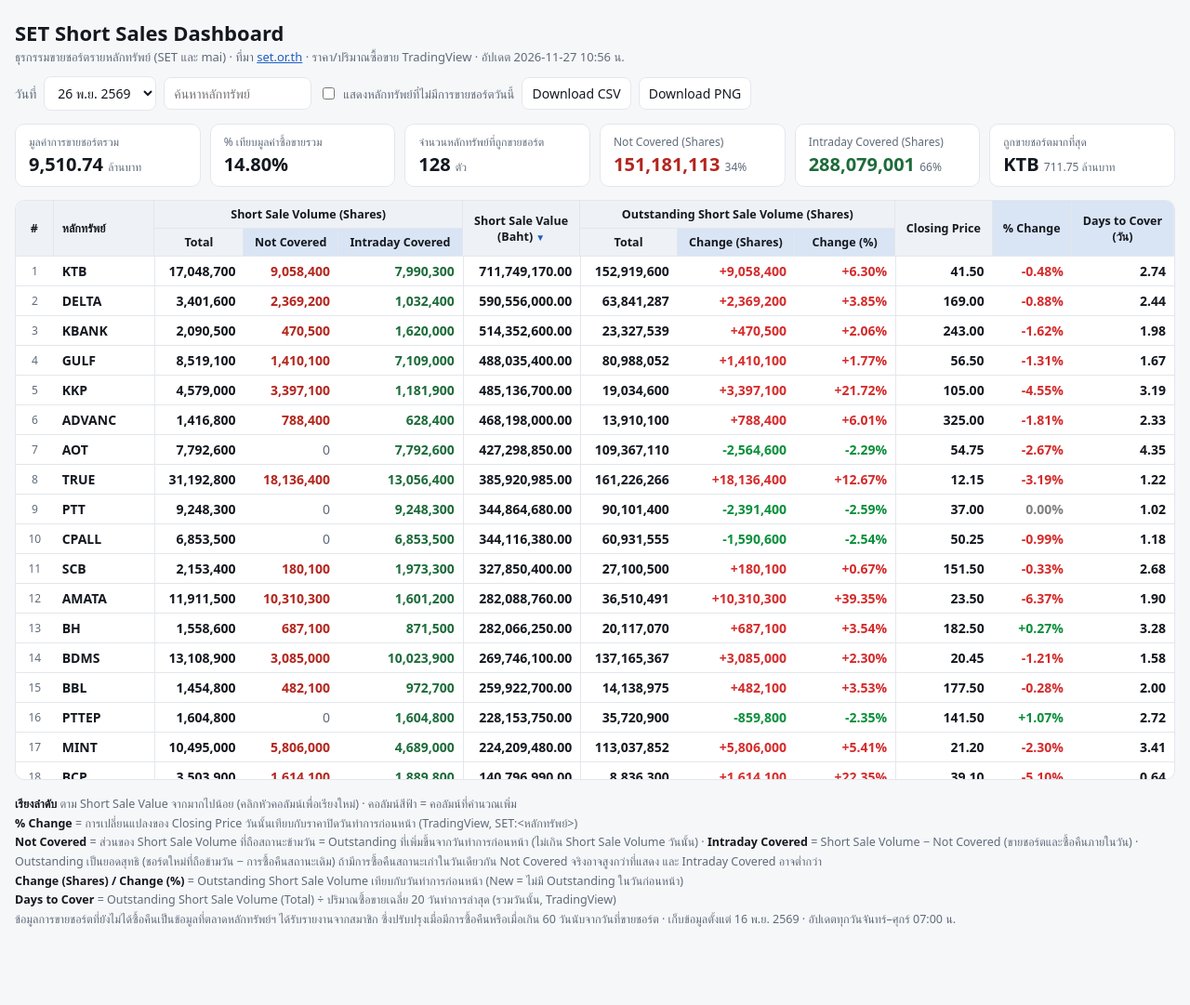
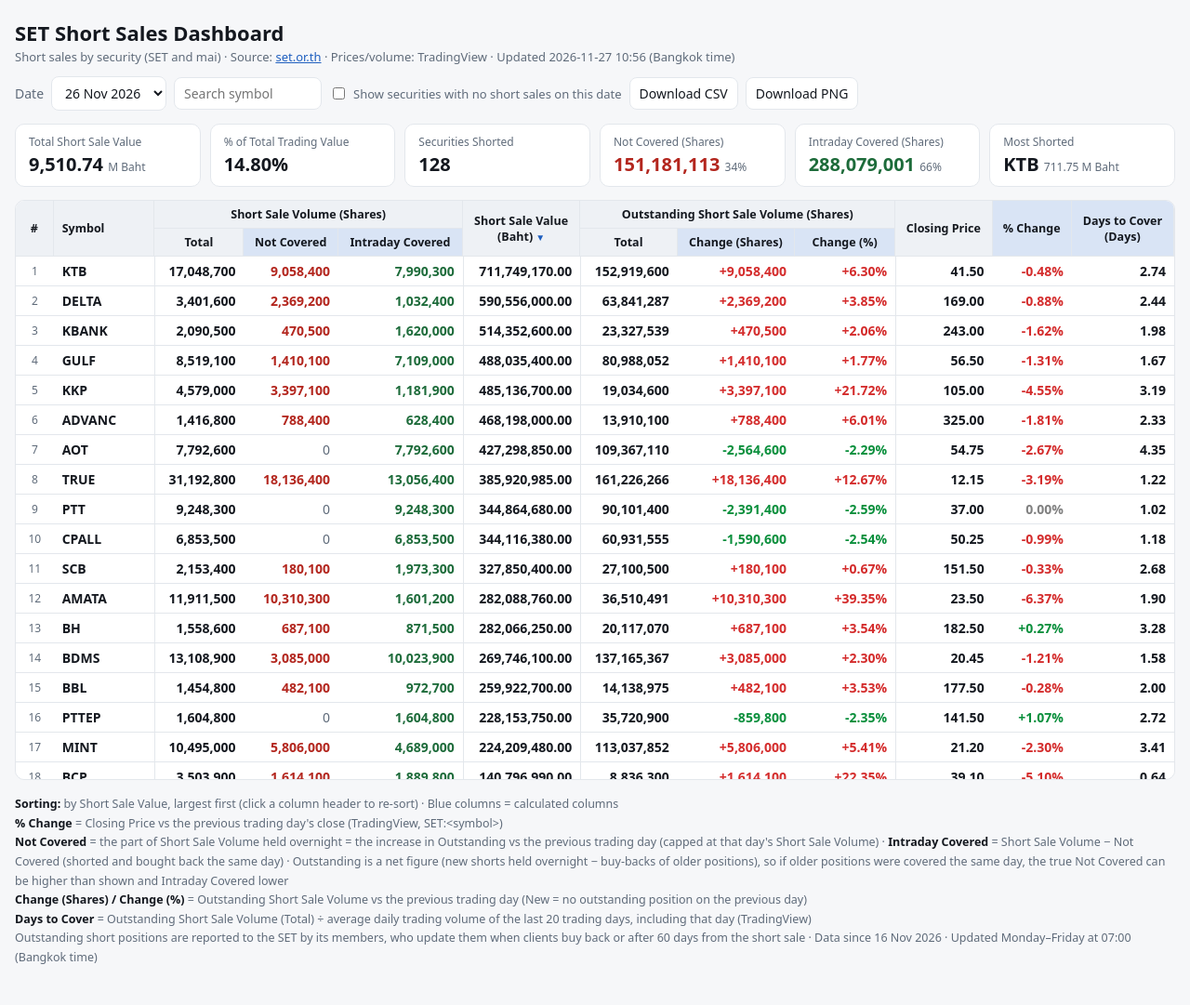
Before and after one commit to PridiL/set-short-sales, a plain HTML site: page index.html in a window 1280 px wide. Shown: the whole page at 93% size. Before the commit the page ends 1039 px from the top, so only its background shows below. Drawn offline with nearby package versions, Linux system fonts and the light colour scheme; a web font is replaced by a local one.

Commit message:
page fully in English (labels, cards, notes, dates)
Co-Authored-By: Claude Opus 5.5 <noreply@anthropic.com>

```diff
--- a/index.html
+++ b/index.html
@@ -1,5 +1,5 @@
 <!doctype html>
-<html lang="th">
+<html lang="en">
 <head>
 <meta charset="utf-8">
 <meta name="viewport" content="width=device-width, initial-scale=1">
@@ -81,13 +81,13 @@ td.intra{color:var(--intra);font-weight:700}
   <div class="top">
     <div>
       <h1>SET Short Sales Dashboard</h1>
-      <div class="sub">ธุรกรรมขายชอร์ตรายหลักทรัพย์ (SET และ mai) · ที่มา <a href="https://www.set.or.th/th/market/statistics/short-sales/total-short-sales" target="_blank" rel="noopener">set.or.th</a> · ราคา/ปริมาณซื้อขาย TradingView · <span id="gen"></span></div>
+      <div class="sub">Short sales by security (SET and mai) · Source: <a href="https://www.set.or.th/th/market/statistics/short-sales/total-short-sales" target="_blank" rel="noopener">set.or.th</a> · Prices/volume: TradingView · <span id="gen"></span></div>
     </div>
     <div class="controls">
-      <label for="date" class="dim">วันที่</label>
+      <label for="date" class="dim">Date</label>
       <select id="date"></select>
-      <input id="q" type="search" placeholder="ค้นหาหลักทรัพย์" size="12">
-      <label class="chk"><input type="checkbox" id="all"> แสดงหลักทรัพย์ที่ไม่มีการขายชอร์ตวันนี้</label>
+      <input id="q" type="search" placeholder="Search symbol" size="12">
+      <label class="chk"><input type="checkbox" id="all"> Show securities with no short sales on this date</label>
       <button id="csv">Download CSV</button>
       <button id="png">Download PNG</button>
     </div>
@@ -99,13 +99,13 @@ td.intra{color:var(--intra);font-weight:700}
       <thead>
         <tr id="h1">
           <th rowspan="2">#</th>
-          <th rowspan="2" class="sym sortable" data-k="s">หลักทรัพย์</th>
+          <th rowspan="2" class="sym sortable" data-k="s">Symbol</th>
           <th colspan="3">Short Sale Volume (Shares)</th>
           <th rowspan="2" class="sortable" data-k="val">Short Sale Value<br>(Baht)</th>
           <th colspan="3">Outstanding Short Sale Volume (Shares)</th>
           <th rowspan="2" class="sortable" data-k="close">Closing Price</th>
           <th rowspan="2" class="new sortable" data-k="chg">% Change</th>
-          <th rowspan="2" class="new sortable" data-k="dtc">Days to Cover<br>(วัน)</th>
+          <th rowspan="2" class="new sortable" data-k="dtc">Days to Cover<br>(Days)</th>
         </tr>
         <tr>
           <th class="sortable" data-k="tv">Total</th><th class="new sortable" data-k="add">Not Covered</th><th class="new sortable" data-k="intra">Intraday Covered</th>
@@ -116,21 +116,21 @@ td.intra{color:var(--intra);font-weight:700}
     </table>
   </div>
   <div class="notes">
-    <div><b>เรียงลำดับ</b> ตาม Short Sale Value จากมากไปน้อย (คลิกหัวคอลัมน์เพื่อเรียงใหม่) · คอลัมน์สีฟ้า = คอลัมน์ที่คำนวณเพิ่ม</div>
-    <div><b>% Change</b> = การเปลี่ยนแปลงของ Closing Price วันนั้นเทียบกับราคาปิดวันทำการก่อนหน้า (TradingView, SET:&lt;หลักทรัพย์&gt;)</div>
-    <div><b>Not Covered</b> = ส่วนของ Short Sale Volume ที่ถือสถานะข้ามวัน = Outstanding ที่เพิ่มขึ้นจากวันทำการก่อนหน้า (ไม่เกิน Short Sale Volume วันนั้น) ·
-      <b>Intraday Covered</b> = Short Sale Volume − Not Covered (ขายชอร์ตและซื้อคืนภายในวัน) ·
-      Outstanding เป็นยอดสุทธิ (ชอร์ตใหม่ที่ถือข้ามวัน − การซื้อคืนสถานะเดิม) ถ้ามีการซื้อคืนสถานะเก่าในวันเดียวกัน Not Covered จริงอาจสูงกว่าที่แสดง และ Intraday Covered อาจต่ำกว่า</div>
-    <div><b>Change (Shares) / Change (%)</b> = Outstanding Short Sale Volume เทียบกับวันทำการก่อนหน้า (New = ไม่มี Outstanding ในวันก่อนหน้า)</div>
-    <div><b>Days to Cover</b> = Outstanding Short Sale Volume (Total) ÷ ปริมาณซื้อขายเฉลี่ย 20 วันทำการล่าสุด (รวมวันนั้น, TradingView)</div>
-    <div>ข้อมูลการขายชอร์ตที่ยังไม่ได้ซื้อคืนเป็นข้อมูลที่ตลาดหลักทรัพย์ฯ ได้รับรายงานจากสมาชิก ซึ่งปรับปรุงเมื่อมีการซื้อคืนหรือเมื่อเกิน 60 วันนับจากวันที่ขายชอร์ต · เก็บข้อมูลตั้งแต่ 16 พ.ย. 2569 · อัปเดตทุกวันจันทร์–ศุกร์ 07:00 น.</div>
+    <div><b>Sorting:</b> by Short Sale Value, largest first (click a column header to re-sort) · Blue columns = calculated columns</div>
+    <div><b>% Change</b> = Closing Price vs the previous trading day's close (TradingView, SET:&lt;symbol&gt;)</div>
+    <div><b>Not Covered</b> = the part of Short Sale Volume held overnight = the increase in Outstanding vs the previous trading day (capped at that day's Short Sale Volume) ·
+      <b>Intraday Covered</b> = Short Sale Volume − Not Covered (shorted and bought back the same day) ·
+      Outstanding is a net figure (new shorts held overnight − buy-backs of older positions), so if older positions were covered the same day, the true Not Covered can be higher than shown and Intraday Covered lower</div>
+    <div><b>Change (Shares) / Change (%)</b> = Outstanding Short Sale Volume vs the previous trading day (New = no outstanding position on the previous day)</div>
+    <div><b>Days to Cover</b> = Outstanding Short Sale Volume (Total) ÷ average daily trading volume of the last 20 trading days, including that day (TradingView)</div>
+    <div>Outstanding short positions are reported to the SET by its members, who update them when clients buy back or after 60 days from the short sale · Data since 16 Nov 2026 · Updated Monday–Friday at 07:00 (Bangkok time)</div>
   </div>
 </div>
 <script src="https://cdnjs.cloudflare.com/ajax/libs/html2canvas/1.4.1/html2canvas.min.js"></script>
 <script>
 const $ = s => document.querySelector(s);
-const TH_MON = ["ม.ค.","ก.พ.","มี.ค.","เม.ย.","พ.ค.","มิ.ย.","ก.ค.","ส.ค.","ก.ย.","ต.ค.","พ.ย.","ธ.ค."];
-const thDate = iso => { const [y,m,d] = iso.split("-").map(Number); return `${d} ${TH_MON[m-1]} ${y+543}`; };
+const MON = ["Jan","Feb","Mar","Apr","May","Jun","Jul","Aug","Sep","Oct","Nov","Dec"];
+const thDate = iso => { const [y,m,d] = iso.split("-").map(Number); return `${d} ${MON[m-1]} ${y}`; };
 const nf0 = new Intl.NumberFormat("en-US",{maximumFractionDigits:0});
 const nf2 = new Intl.NumberFormat("en-US",{minimumFractionDigits:2,maximumFractionDigits:2});
 const n0 = v => v == null ? "-" : nf0.format(v);
@@ -182,7 +182,7 @@ function render(){
     <td class="grp b">${n2(r.close)}</td>
     <td class="${chgCls(r.chg)}">${r.chg == null ? "-" : sgn(r.chg, nf2.format) + "%"}</td>
     <td class="b">${r.dtc == null ? "-" : n2(r.dtc)}</td></tr>`).join("") ||
-    `<tr><td colspan="13" style="text-align:center;padding:24px" class="dim">ไม่พบข้อมูล</td></tr>`;
+    `<tr><td colspan="13" style="text-align:center;padding:24px" class="dim">No data</td></tr>`;
   document.querySelectorAll("th.sortable").forEach(th => {
     th.querySelector(".arr")?.remove();
     if(th.dataset.k === sortK) th.insertAdjacentHTML("beforeend", `<span class="arr">${sortDir < 0 ? "▼" : "▲"}</span>`);
@@ -196,16 +196,16 @@ function renderCards(){
   const totV = add + intra;
   const top = sh[0];
   $("#cards").innerHTML = [
-    ["มูลค่าการขายชอร์ตรวม", `${n2(s.value/1e6)} <small>ล้านบาท</small>`],
-    ["% เทียบมูลค่าซื้อขายรวม", pct(s.percentValue)],
-    ["จำนวนหลักทรัพย์ที่ถูกขายชอร์ต", `${sh.length} <small>ตัว</small>`],
+    ["Total Short Sale Value", `${n2(s.value/1e6)} <small>M Baht</small>`],
+    ["% of Total Trading Value", pct(s.percentValue)],
+    ["Securities Shorted", `${sh.length}`],
     ["Not Covered (Shares)", hasPrev ? `<span style="color:var(--carry)">${n0(add)}</span> <small>${totV ? (add/totV*100).toFixed(0) : 0}%</small>` : "-"],
     ["Intraday Covered (Shares)", hasPrev ? `<span style="color:var(--intra)">${n0(intra)}</span> <small>${totV ? (intra/totV*100).toFixed(0) : 0}%</small>` : "-"],
-    ["ถูกขายชอร์ตมากที่สุด", top ? `${top.s} <small>${n2(top.val/1e6)} ล้านบาท</small>` : "-"],
+    ["Most Shorted", top ? `${top.s} <small>${n2(top.val/1e6)} M Baht</small>` : "-"],
   ].map(([k,v]) => `<div class="card"><div class="k">${k}</div><div class="v">${v}</div></div>`).join("");
   const w = DAY.priced && DAY.priced[0] < DAY.priced[1];
   $("#warn").style.display = w ? "block" : "none";
-  if(w) $("#warn").textContent = `ยังไม่มีราคาจาก TradingView สำหรับ ${DAY.priced[1]-DAY.priced[0]} หลักทรัพย์ในวันนี้ (% Change / Days to Cover แสดงเป็น "-")`;
+  if(w) $("#warn").textContent = `TradingView has no price yet for ${DAY.priced[1]-DAY.priced[0]} securities on this date (% Change / Days to Cover shown as "-")`;
 }
 
 async function load(d){
@@ -230,11 +230,11 @@ function csv(){
 
 async function png(){
   const btn = $("#png"), label = btn.textContent;
-  btn.disabled = true; btn.textContent = "กำลังสร้างภาพ...";
+  btn.disabled = true; btn.textContent = "Creating image...";
   const box = document.createElement("div");
   box.className = "wrap snap";
   box.innerHTML = `<h1>SET Short Sales Dashboard · ${thDate(DAY.date)}</h1>
-    <div class="sub" style="margin-bottom:14px">ธุรกรรมขายชอร์ตรายหลักทรัพย์ (SET และ mai) · ที่มา set.or.th · ราคา/ปริมาณซื้อขาย TradingView · ${$("#gen").textContent} · pridil.github.io/set-short-sales</div>`;
+    <div class="sub" style="margin-bottom:14px">Short sales by security (SET and mai) · Source: set.or.th · Prices/volume: TradingView · ${$("#gen").textContent} · pridil.github.io/set-short-sales</div>`;
   box.appendChild($("#cards").cloneNode(true));
   const tb = document.createElement("div"); tb.className = "tablebox";
   tb.appendChild($("#tbl").cloneNode(true)); box.appendChild(tb);
@@ -267,14 +267,14 @@ async function png(){
     octx.drawImage(canvas, 0, 0);
     const a = document.createElement("a");
     a.href = out.toDataURL("image/png"); a.download = `SET_Short_Sales_${DAY.date}.png`; a.click();
-  }catch(e){ alert("สร้างภาพไม่สำเร็จ: " + e.message); }
+  }catch(e){ alert("Could not create the image: " + e.message); }
   finally{ box.remove(); btn.disabled = false; btn.textContent = label; }
 }
 
 let INDEX;
 (async () => {
   INDEX = await fetch("data/dates.json?t=" + Date.now()).then(r => r.json());
-  $("#gen").textContent = `อัปเดต ${INDEX.generated} น.`;
+  $("#gen").textContent = `Updated ${INDEX.generated} (Bangkok time)`;
   $("#date").innerHTML = INDEX.dates.map(x => `<option value="${x.date}">${thDate(x.date)}</option>`).join("");
   const want = location.hash.slice(1);
   if(INDEX.dates.some(x => x.date === want)) $("#date").value = want;
```
